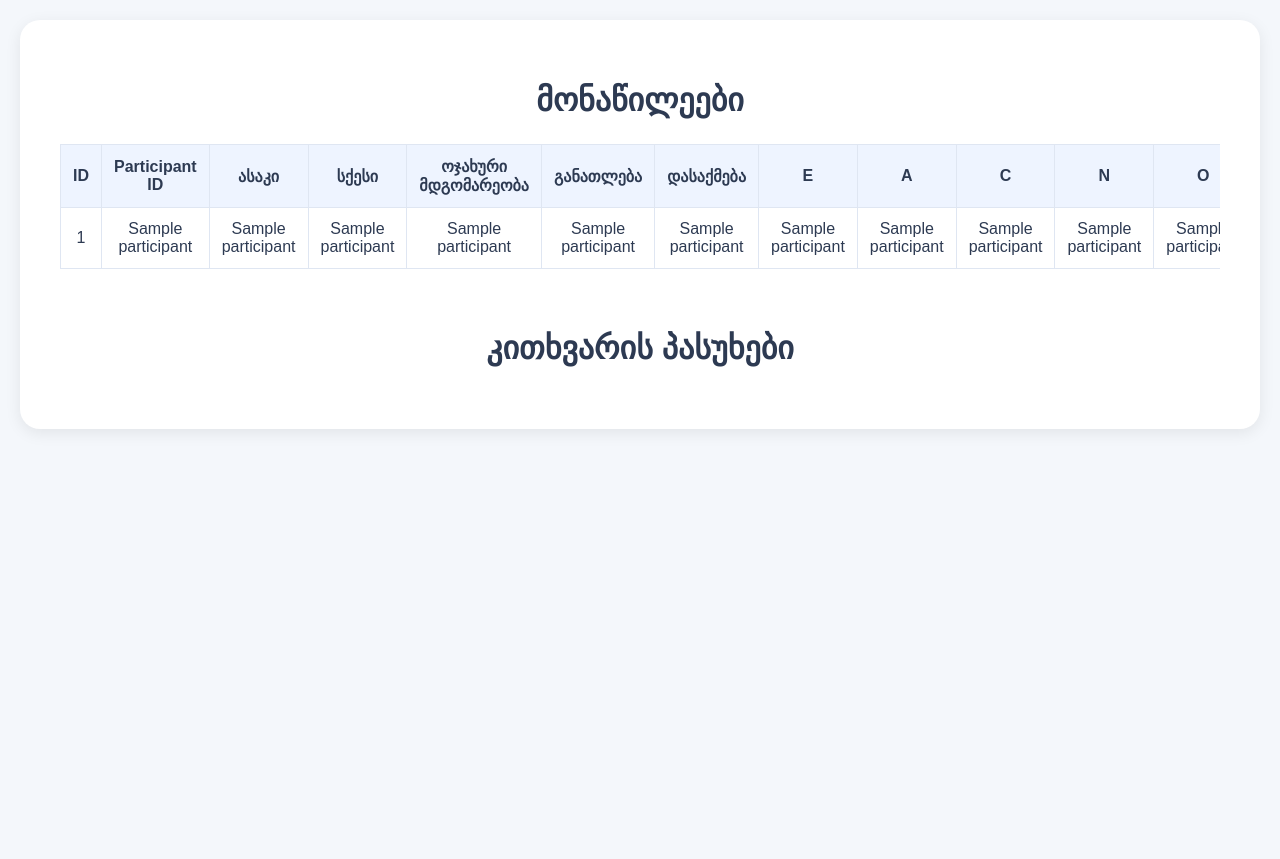
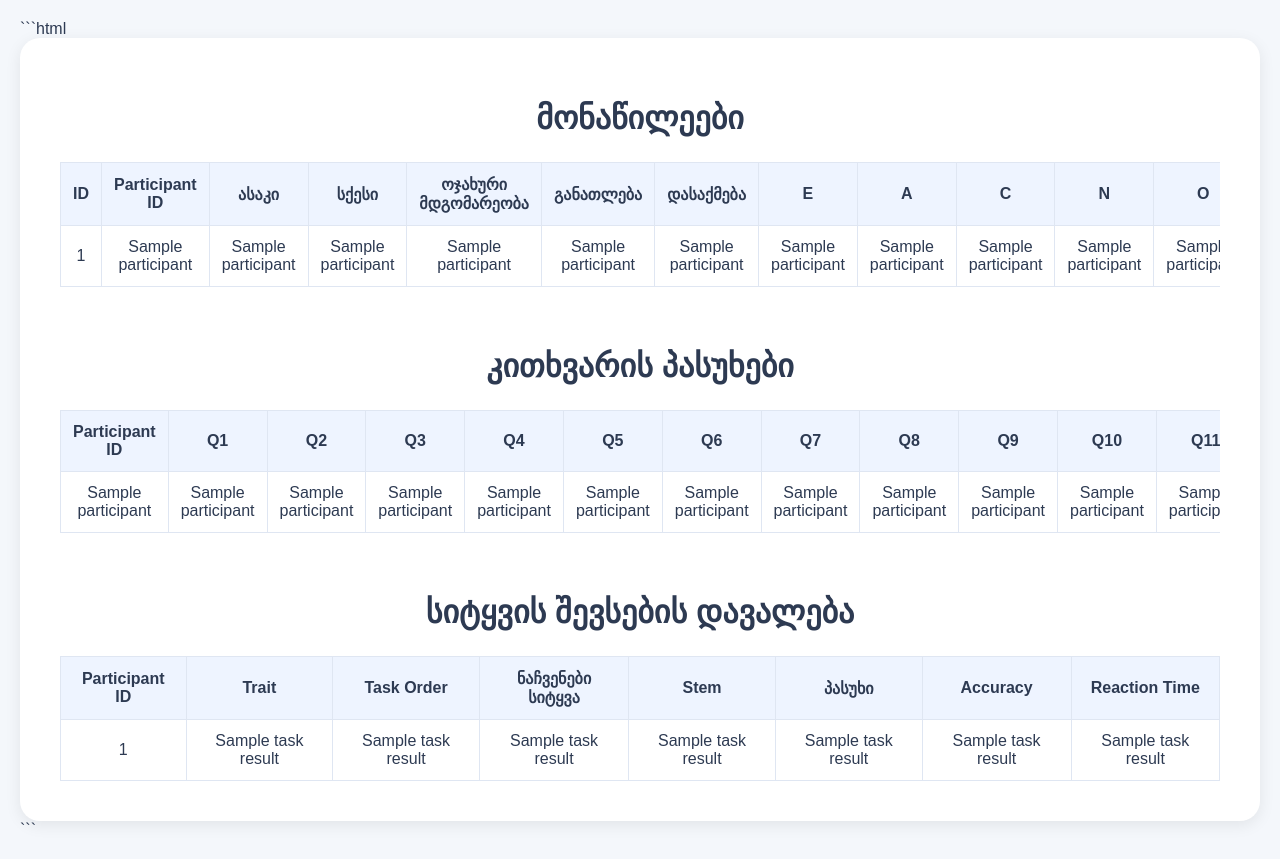
Before and after one commit to zivzivadzeleri/traitsnmemory, a Flask app: template templates/admin.html in a window 1280 px wide. Before the commit the page ends 430 px from the top, so only its background shows below. Run offline with Flask 3, Linux system fonts and the light colour scheme; the template is opened without the code that fills it: most values are stand-ins (such as "Sample title", 1, 10 or a date in 2020).

Commit message:
Refactor admin.html to include additional tables

````diff
--- a/templates/admin.html
+++ b/templates/admin.html
@@ -1,3 +1,4 @@
+```html
 <!DOCTYPE html>
 <html lang="ka">
 <head>
@@ -25,6 +26,7 @@
         <table>
 
             <tr>
+
                 <th>ID</th>
                 <th>Participant ID</th>
                 <th>ასაკი</th>
@@ -32,11 +34,13 @@
                 <th>ოჯახური მდგომარეობა</th>
                 <th>განათლება</th>
                 <th>დასაქმება</th>
+
                 <th>E</th>
                 <th>A</th>
                 <th>C</th>
                 <th>N</th>
                 <th>O</th>
+
             </tr>
 
             {% for p in participants %}
@@ -70,4 +74,83 @@
         კითხვარის პასუხები
     </h1>
 
+    <div class="table-wrapper">
+
+        <table>
+
+            <tr>
+
+                <th>Participant ID</th>
+
+                {% for i in range(1,45) %}
+                <th>Q{{ i }}</th>
+                {% endfor %}
+
+            </tr>
+
+            {% for p in participants %}
+
+            <tr>
+
+                <td>{{ p[1] }}</td>
+
+                {% for i in range(7,51) %}
+                <td>{{ p[i] }}</td>
+                {% endfor %}
+
+            </tr>
+
+            {% endfor %}
+
+        </table>
+
+    </div>
+
+
+    <h1 style="margin-top: 60px;">
+        სიტყვის შევსების დავალება
+    </h1>
+
+    <div class="table-wrapper">
+
+        <table>
+
+            <tr>
+
+                <th>Participant ID</th>
+                <th>Trait</th>
+                <th>Task Order</th>
+                <th>ნაჩვენები სიტყვა</th>
+                <th>Stem</th>
+                <th>პასუხი</th>
+                <th>Accuracy</th>
+                <th>Reaction Time</th>
+
+            </tr>
+
+            {% for r in task_results %}
+
+            <tr>
+
+                <td>{{ r[0] }}</td>
+                <td>{{ r[1] }}</td>
+                <td>{{ r[2] }}</td>
+                <td>{{ r[3] }}</td>
+                <td>{{ r[4] }}</td>
+                <td>{{ r[5] }}</td>
+                <td>{{ r[6] }}</td>
+                <td>{{ r[7] }}</td>
+
+            </tr>
+
+            {% endfor %}
+
+        </table>
+
+    </div>
+
+</div>
+
+</body>
 </html>
+```
````
